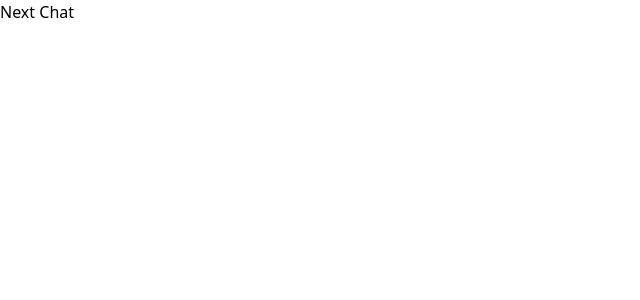
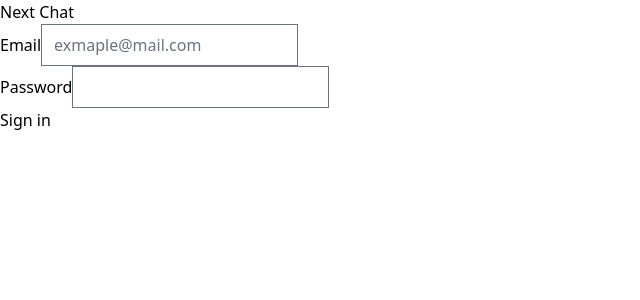
Before and after one commit to Michael-Morales/next-chat, a Next.js app: page / in a window 1280 px wide. Shown: the top 300 px of the page, without its empty margins (0-640 px from the left). Built offline with nearby package versions, Linux system fonts and the light colour scheme.

Commit message:
added zod and created reusable input component

```diff
--- a/package.json
+++ b/package.json
@@ -9,6 +9,7 @@
     "lint": "next lint"
   },
   "dependencies": {
+    "@hookform/resolvers": "^2.9.10",
     "@prisma/client": "^4.5.0",
     "@types/node": "18.11.9",
     "@types/react": "18.0.24",
@@ -18,9 +19,12 @@
     "next": "13.0.2",
     "react": "18.2.0",
     "react-dom": "18.2.0",
-    "typescript": "4.8.4"
+    "react-hook-form": "^7.39.1",
+    "typescript": "4.8.4",
+    "zod": "^3.19.1"
   },
   "devDependencies": {
+    "@tailwindcss/forms": "^0.5.3",
     "autoprefixer": "^10.4.13",
     "postcss": "^8.4.18",
     "prettier-plugin-prisma": "^4.4.0",
--- /dev/null
+++ b/src/components/Input.tsx
@@ -0,0 +1,24 @@
+import { UseFormRegisterReturn } from "react-hook-form";
+
+interface IProps {
+  label: string;
+  id: string;
+  type: string;
+  placeholder?: string;
+  register: UseFormRegisterReturn;
+}
+
+export default function Input({
+  label,
+  id,
+  type = "text",
+  placeholder,
+  register,
+}: IProps) {
+  return (
+    <div>
+      <label htmlFor={id}>{label}</label>
+      <input id={id} type={type} placeholder={placeholder} {...register} />
+    </div>
+  );
+}
--- /dev/null
+++ b/src/lib/validation/auth.ts
@@ -0,0 +1,13 @@
+import { z } from "zod";
+
+export const signInSchema = z.object({
+  email: z.string().email(),
+  password: z.string().min(6),
+});
+
+export const signUpSchema = signInSchema.extend({
+  username: z.string(),
+});
+
+export type ISignIn = z.infer<typeof signInSchema>;
+export type ISignUp = z.infer<typeof signUpSchema>;
--- a/src/pages/index.tsx
+++ b/src/pages/index.tsx
@@ -1,6 +1,20 @@
 import Head from "next/head";
+import { useForm, SubmitHandler } from "react-hook-form";
+import { zodResolver } from "@hookform/resolvers/zod";
+
+import { signInSchema, ISignIn } from "../lib/validation/auth";
+
+import Input from "../components/Input";
 
 export default function Home() {
+  const { register, handleSubmit } = useForm<ISignIn>({
+    resolver: zodResolver(signInSchema),
+  });
+
+  const onSubmit: SubmitHandler<ISignIn> = (val) => {
+    console.log(val);
+  };
+
   return (
     <>
       <Head>
@@ -11,6 +25,22 @@
 
       <main>
         <h1>Next Chat</h1>
+        <form onSubmit={handleSubmit(onSubmit)}>
+          <Input
+            label="Email"
+            id="email"
+            type="email"
+            placeholder="exmaple@mail.com"
+            register={register("email", { required: true })}
+          />
+          <Input
+            label="Password"
+            id="password"
+            type="password"
+            register={register("password", { required: true })}
+          />
+          <button>Sign in</button>
+        </form>
       </main>
     </>
   );
--- a/tailwind.config.js
+++ b/tailwind.config.js
@@ -7,5 +7,5 @@
   theme: {
     extend: {},
   },
-  plugins: [],
+  plugins: [require("@tailwindcss/forms")],
 };
```
Also changed, not shown: src/lib/prismadb.ts (added, +11 -0 lines), 1 other file (tests, documents, lock files or other folders).
